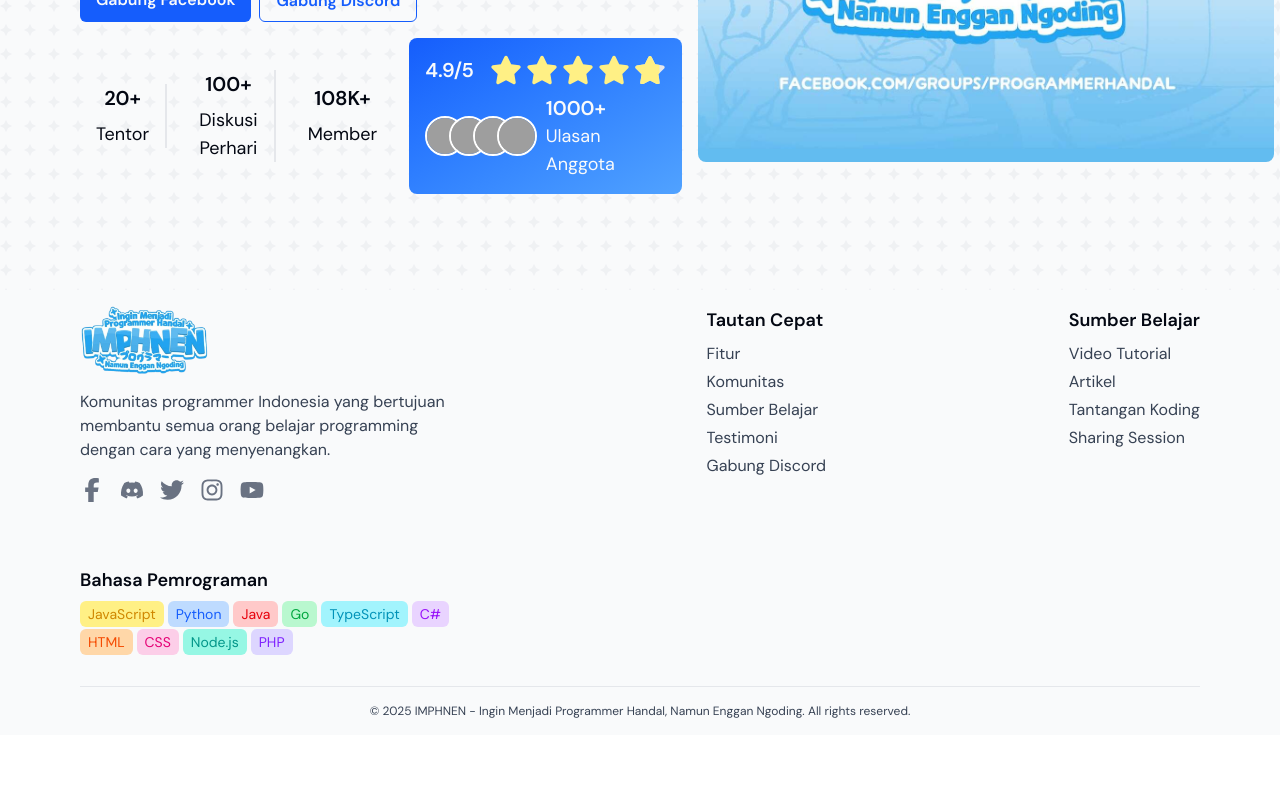
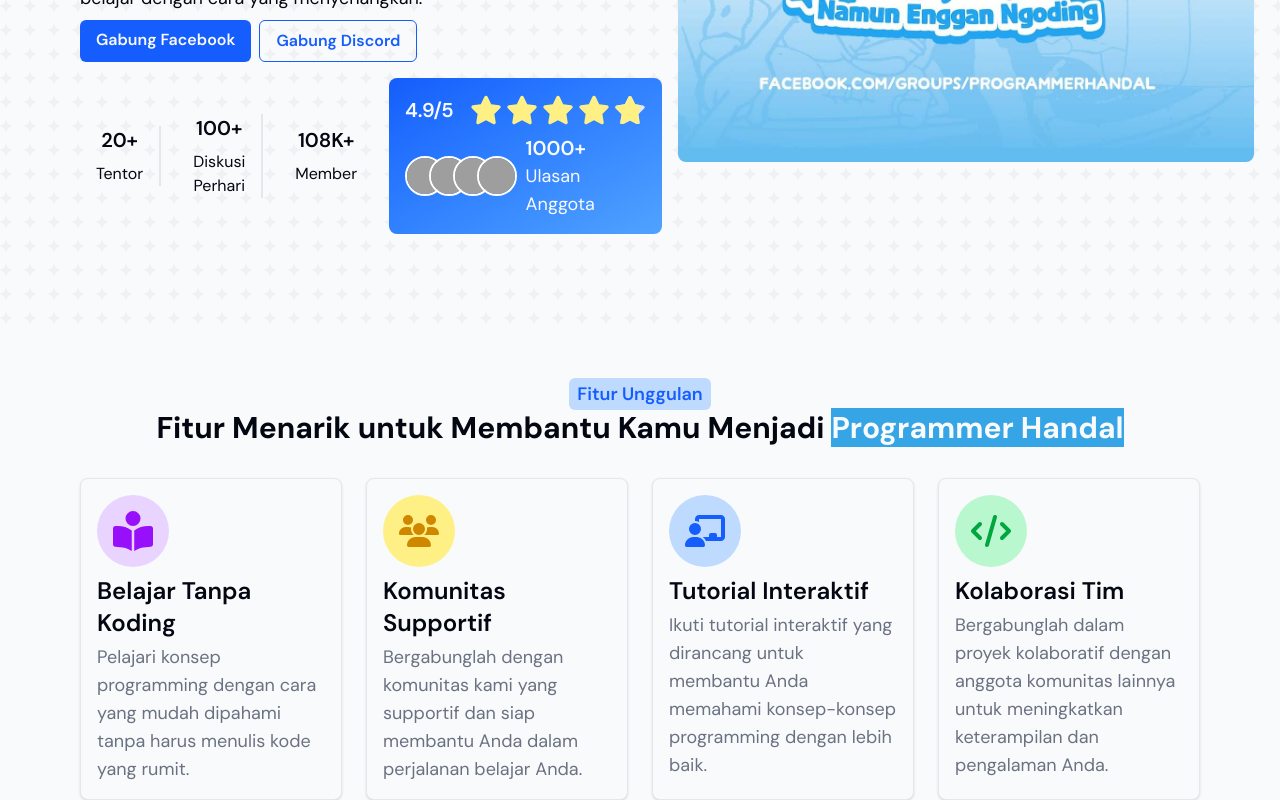
Before and after one commit to JackBerck/imphnen, a React (Vite) app: page / in a window 1280 px wide. Shown: the part 360-1160 px from the top of the page. Before the commit the page ends 1095 px from the top, so only its background shows below. Built offline with nearby package versions, Linux system fonts and the light colour scheme; grey boxes are pictures that could not be loaded.

Commit message:
feat & style: adding features section and restyle navbar

```diff
--- /dev/null
+++ b/src/components/Features/index.tsx
@@ -0,0 +1,92 @@
+export default function Features() {
+  return (
+    <section
+      id="programs-about"
+      className="section-padding-x pt-12 pb-12 text-dark-base dark:text-light-base bg-light-base dark:bg-dark-base"
+    >
+      <div className="mx-auto max-w-screen-xl">
+        <div className="text-center mb-8">
+          <p className="px-2 py-0.5 rounded-md text-blue-base bg-blue-tertiary font-semibold w-fit mx-auto">
+            Fitur Unggulan
+          </p>
+          <h2 className="font-bold mb-2">
+            Fitur Menarik untuk Membantu Kamu Menjadi{" "}
+            <span className="bg-blue-imphnen-base text-light-base">
+              Programmer Handal
+            </span>
+          </h2>
+        </div>
+        <div className="grid grid-cols-1 gap-6 sm:grid-cols-2 lg:grid-cols-3 xl:grid-cols-4">
+          <div className="shadow-sm border border-gray-200 dark:border-gray-700 hover:scale-105 transition-all duration-300 p-4 bg-gray-50 dark:bg-gray-800 rounded-lg">
+            <div className="p-4 rounded-full bg-purple-tertiary text-purple-base w-fit mb-2">
+              <svg
+                xmlns="http://www.w3.org/2000/svg"
+                viewBox="0 0 512 512"
+                fill="currentColor"
+                className="w-10 aspect-square"
+              >
+                <path d="M160 96a96 96 0 1 1 192 0A96 96 0 1 1 160 96zm80 152l0 264-48.4-24.2c-20.9-10.4-43.5-17-66.8-19.3l-96-9.6C12.5 457.2 0 443.5 0 427L0 224c0-17.7 14.3-32 32-32l30.3 0c63.6 0 125.6 19.6 177.7 56zm32 264l0-264c52.1-36.4 114.1-56 177.7-56l30.3 0c17.7 0 32 14.3 32 32l0 203c0 16.4-12.5 30.2-28.8 31.8l-96 9.6c-23.2 2.3-45.9 8.9-66.8 19.3L272 512z" />
+              </svg>
+            </div>
+            <h3 className="font-semibold mb-1">Belajar Tanpa Koding</h3>
+            <p className="text-gray-500">
+              Pelajari konsep programming dengan cara yang mudah dipahami tanpa
+              harus menulis kode yang rumit.
+            </p>
+          </div>
+          <div className="shadow-sm border border-gray-200 dark:border-gray-700 hover:scale-105 transition-all duration-300 p-4 bg-gray-50 dark:bg-gray-800 rounded-lg">
+            <div className="p-4 rounded-full bg-yellow-tertiary text-yellow-base w-fit mb-2">
+              <svg
+                xmlns="http://www.w3.org/2000/svg"
+                viewBox="0 0 640 512"
+                fill="currentColor"
+                className="w-10 aspect-square"
+              >
+                <path d="M144 0a80 80 0 1 1 0 160A80 80 0 1 1 144 0zM512 0a80 80 0 1 1 0 160A80 80 0 1 1 512 0zM0 298.7C0 239.8 47.8 192 106.7 192l42.7 0c15.9 0 31 3.5 44.6 9.7c-1.3 7.2-1.9 14.7-1.9 22.3c0 38.2 16.8 72.5 43.3 96c-.2 0-.4 0-.7 0L21.3 320C9.6 320 0 310.4 0 298.7zM405.3 320c-.2 0-.4 0-.7 0c26.6-23.5 43.3-57.8 43.3-96c0-7.6-.7-15-1.9-22.3c13.6-6.3 28.7-9.7 44.6-9.7l42.7 0C592.2 192 640 239.8 640 298.7c0 11.8-9.6 21.3-21.3 21.3l-213.3 0zM224 224a96 96 0 1 1 192 0 96 96 0 1 1 -192 0zM128 485.3C128 411.7 187.7 352 261.3 352l117.3 0C452.3 352 512 411.7 512 485.3c0 14.7-11.9 26.7-26.7 26.7l-330.7 0c-14.7 0-26.7-11.9-26.7-26.7z" />
+              </svg>
+            </div>
+            <h3 className="font-semibold mb-1">Komunitas Supportif</h3>
+            <p className="text-gray-500">
+              Bergabunglah dengan komunitas kami yang supportif dan siap
+              membantu Anda dalam perjalanan belajar Anda.
+            </p>
+          </div>
+          <div className="shadow-sm border border-gray-200 dark:border-gray-700 hover:scale-105 transition-all duration-300 p-4 bg-gray-50 dark:bg-gray-800 rounded-lg">
+            <div className="p-4 rounded-full bg-blue-tertiary text-blue-base w-fit mb-2">
+              <svg
+                xmlns="http://www.w3.org/2000/svg"
+                viewBox="0 0 640 512"
+                fill="currentColor"
+                className="w-10 aspect-square"
+              >
+                <path d="M160 64c0-35.3 28.7-64 64-64L576 0c35.3 0 64 28.7 64 64l0 288c0 35.3-28.7 64-64 64l-239.2 0c-11.8-25.5-29.9-47.5-52.4-64l99.6 0 0-32c0-17.7 14.3-32 32-32l64 0c17.7 0 32 14.3 32 32l0 32 64 0 0-288L224 64l0 49.1C205.2 102.2 183.3 96 160 96l0-32zm0 64a96 96 0 1 1 0 192 96 96 0 1 1 0-192zM133.3 352l53.3 0C260.3 352 320 411.7 320 485.3c0 14.7-11.9 26.7-26.7 26.7L26.7 512C11.9 512 0 500.1 0 485.3C0 411.7 59.7 352 133.3 352z" />
+              </svg>
+            </div>
+            <h3 className="font-semibold mb-1">Tutorial Interaktif</h3>
+            <p className="text-gray-500">
+              Ikuti tutorial interaktif yang dirancang untuk membantu Anda
+              memahami konsep-konsep programming dengan lebih baik.
+            </p>
+          </div>
+          <div className="shadow-sm border border-gray-200 dark:border-gray-700 hover:scale-105 transition-all duration-300 p-4 bg-gray-50 dark:bg-gray-800 rounded-lg">
+            <div className="p-4 rounded-full bg-green-tertiary text-green-base w-fit mb-2">
+              <svg
+                xmlns="http://www.w3.org/2000/svg"
+                viewBox="0 0 640 512"
+                fill="currentColor"
+                className="w-10 aspect-square"
+              >
+                <path d="M392.8 1.2c-17-4.9-34.7 5-39.6 22l-128 448c-4.9 17 5 34.7 22 39.6s34.7-5 39.6-22l128-448c4.9-17-5-34.7-22-39.6zm80.6 120.1c-12.5 12.5-12.5 32.8 0 45.3L562.7 256l-89.4 89.4c-12.5 12.5-12.5 32.8 0 45.3s32.8 12.5 45.3 0l112-112c12.5-12.5 12.5-32.8 0-45.3l-112-112c-12.5-12.5-32.8-12.5-45.3 0zm-306.7 0c-12.5-12.5-32.8-12.5-45.3 0l-112 112c-12.5 12.5-12.5 32.8 0 45.3l112 112c12.5 12.5 32.8 12.5 45.3 0s12.5-32.8 0-45.3L77.3 256l89.4-89.4c12.5-12.5 12.5-32.8 0-45.3z" />
+              </svg>
+            </div>
+            <h3 className="font-semibold mb-1">Kolaborasi Tim</h3>
+            <p className="text-gray-500">
+              Bergabunglah dalam proyek kolaboratif dengan anggota komunitas
+              lainnya untuk meningkatkan keterampilan dan pengalaman Anda.
+            </p>
+          </div>
+        </div>
+      </div>
+    </section>
+  );
+}
--- a/src/components/Hero/index.tsx
+++ b/src/components/Hero/index.tsx
@@ -28,7 +28,7 @@
               Ingin Menjadi Programmer Handal? Namun Enggan Ngoding?
             </h1>
             <p className="mb-2">
-              Bergabunglah dengan kami di IMPHNEN, tempat belajar pemrograman
+              Bergabunglah dengan kami di <span className="bg-blue-imphnen-base text-light-base">IMPHNEN</span>, tempat belajar pemrograman
               yang menyenangkan dan interaktif. Kami menyediakan berbagai
               tutorial, latihan, dan proyek yang dirancang untuk membantu Anda
               belajar dengan cara yang menyenangkan.
@@ -52,15 +52,15 @@
             <div className="text-dark-base dark:text-light-base flex gap-8 justify-between items-center p-4 rounded-lg text-center">
               <div className="flex flex-col gap-2 border-r-2 border-gray-200 pr-4">
                 <h4 className="font-semibold">20+</h4>
-                <p>Tentor</p>
+                <p className="small-font-size">Tentor</p>
               </div>
               <div className="flex flex-col gap-2 border-r-2 border-gray-200 pr-4">
                 <h4 className="font-semibold">100+</h4>
-                <p>Diskusi Perhari</p>
+                <p className="small-font-size">Diskusi Perhari</p>
               </div>
               <div className="flex flex-col gap-2">
                 <h4 className="font-semibold">108K+</h4>
-                <p>Member</p>
+                <p className="small-font-size">Member</p>
               </div>
             </div>
             <div className="p-4 rounded-lg gradient-to-r from-blue-base to-blue-secondary bg-gradient-to-br text-light-base">
--- a/src/components/Navbar/index.tsx
+++ b/src/components/Navbar/index.tsx
@@ -45,7 +45,7 @@
         isScrolled
           ? "backdrop-blur-md shadow-md"
           : "lg:bg-transparent shadow-none"
-      } py-4 dark:text-light-base`}
+      } py-4 bg-transparent backdrop-blur-md shadow-md dark:text-light-base dark:bg-transparent dark:backdrop-blur-md dark:shadow-md`}
     >
       <div className="max-w-screen-xl flex flex-wrap items-center justify-between mx-auto">
         <a href="#">
@@ -70,7 +70,7 @@
             isMenuOpen ? "block" : "hidden"
           }`}
         >
-          <ul className="font-medium flex flex-col p-4 lg:p-0 mt-4 border border-gray-200 rounded-lg lg:flex-row rtl:space-x-reverse lg:mt-0 lg:border-none gap-2 lg:gap-4">
+          <ul className="font-medium flex flex-col p-4 lg:p-0 mt-4 border dark:border-gray-200 border-gray-400 rounded-lg lg:flex-row rtl:space-x-reverse lg:mt-0 lg:border-none gap-2 lg:gap-4">
             {navigation.map((route, index) => (
               <NavigationLink
                 key={index}
@@ -88,7 +88,7 @@
               id="theme-toggle"
               type="button"
               onClick={toggleTheme}
-              className="text-gray-500 dark:text-gray-400 border border-gray-200 dark:border-gray-500 hover:bg-gray-100 dark:hover:bg-gray-700 focus:outline-none rounded-lg text-sm py-2 px-3 transition-all duration-300 cursor-pointer w-fit"
+              className="text-gray-500 dark:text-gray-400 border dark:border-gray-200 border-gray-400 hover:bg-gray-100 dark:hover:bg-gray-700 focus:outline-none rounded-lg text-sm py-2 px-3 transition-all duration-300 cursor-pointer w-fit"
             >
               {isDarkMode ? (
                 <svg
--- a/src/pages/index.tsx
+++ b/src/pages/index.tsx
@@ -1,10 +1,12 @@
 import Layout from "../layouts";
 import Hero from "../components/Hero";
+import Features from "../components/Features";
 
 export default function App() {
   return (
     <Layout>
       <Hero />
+      <Features/>
     </Layout>
   );
 }
```
